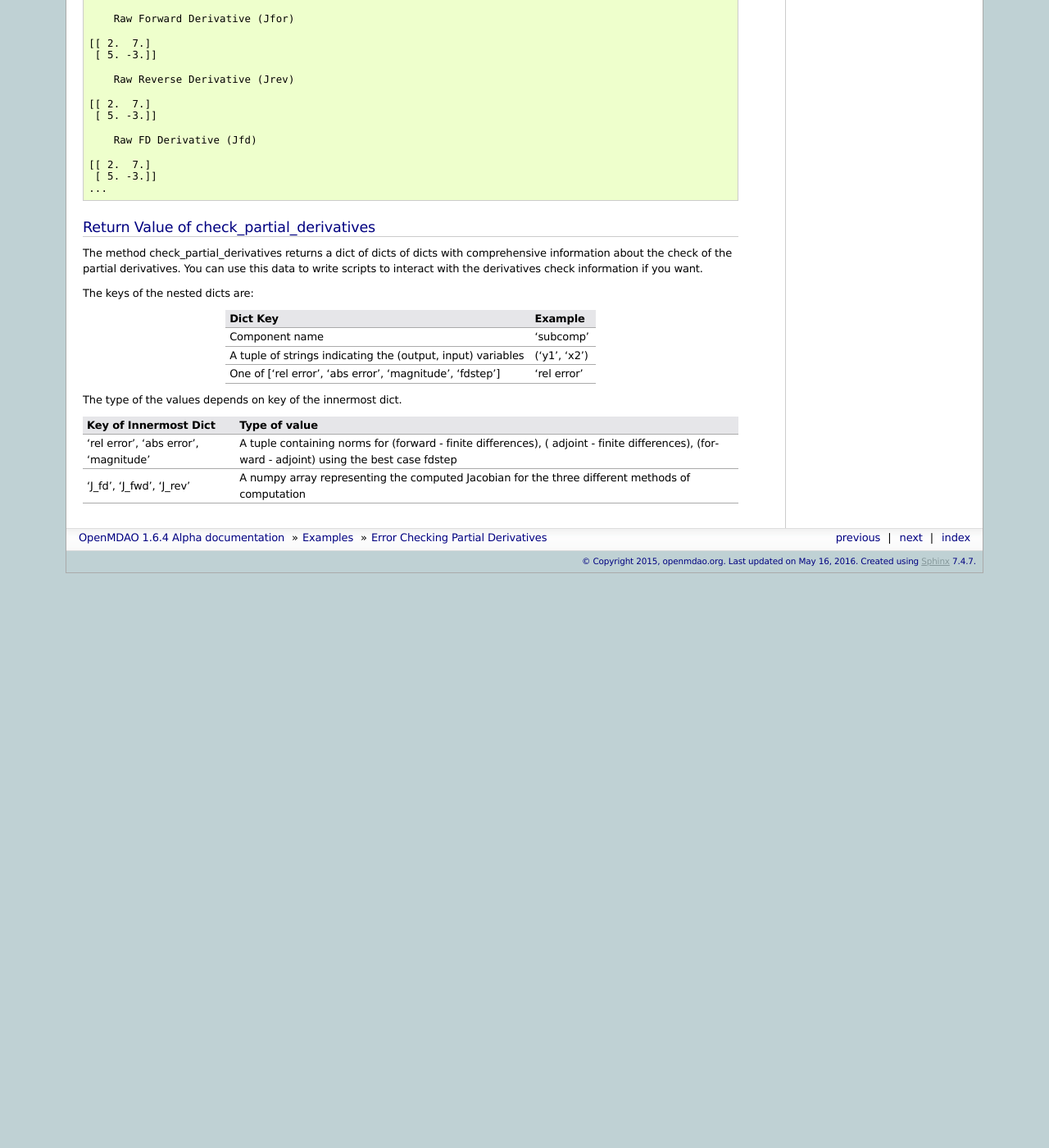
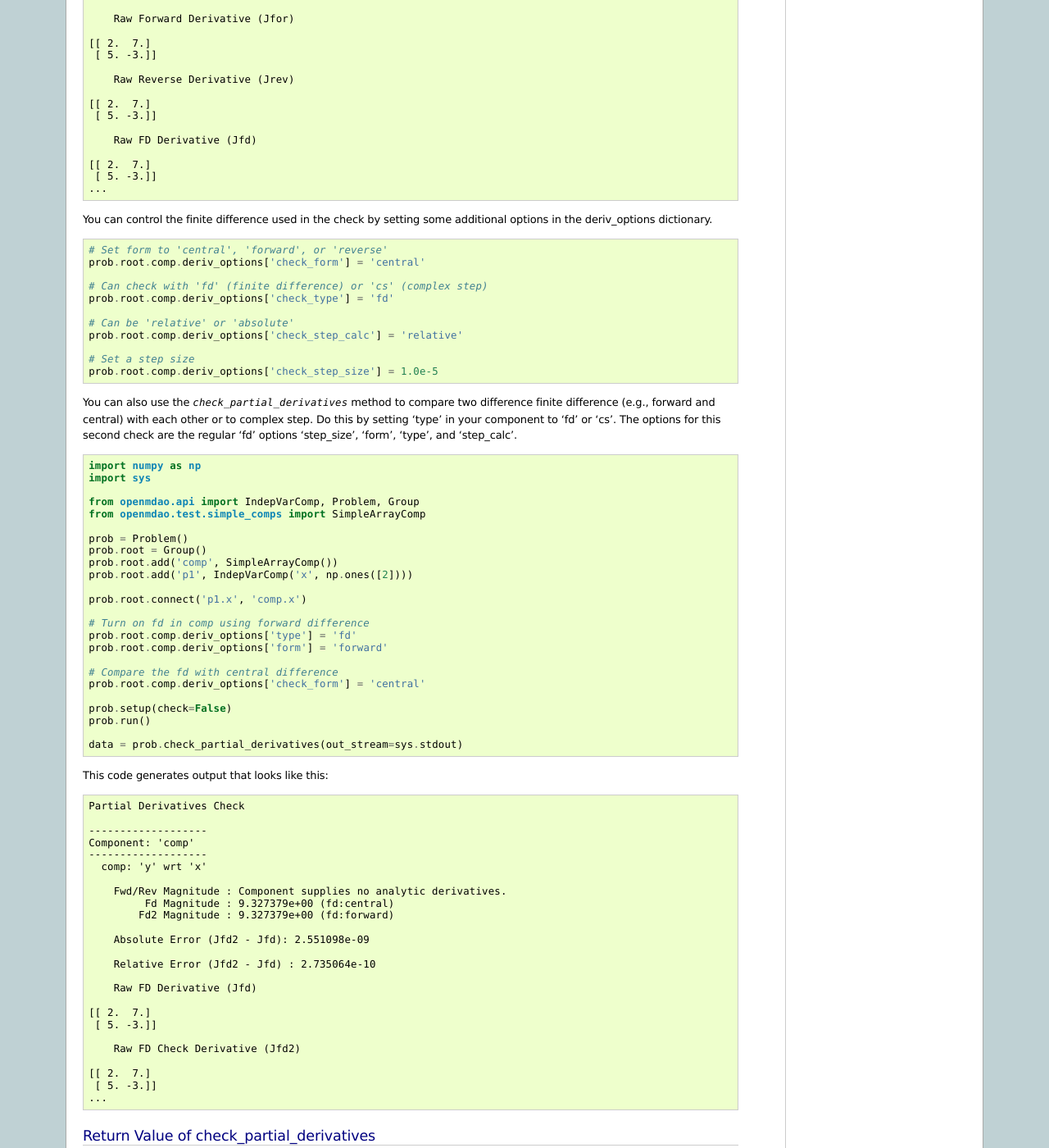
Before and after one commit to OpenMDAO/OpenMDAO1, a Sphinx documentation site: the page built from openmdao/docs/usr-guide/examples/check_partial_derivatives.rst, in a window 1280 px wide and 1400 px high, scrolled down 1145 px. Shown: the whole window at 82% size. Built offline with Sphinx 7.4.7, drawn with Linux system fonts in a browser that asks for light colours; before the commit the page ends 1844 px from its top, so only the background shows below that; some of the changed text lies outside the part shown.

Commit message:
deprecation plus some doc stuff

```diff
--- a/openmdao/docs/usr-guide/examples/check_partial_derivatives.rst
+++ b/openmdao/docs/usr-guide/examples/check_partial_derivatives.rst
@@ -101,6 +101,104 @@ This code generates output that looks like this:
     [ 5. -3.]]
    ...
 
+You can control the finite difference used in the check by setting some
+additional options in the deriv_options dictionary.
+
+.. testcode:: fd_example
+    :hide:
+
+    # Setup and run the model.
+    import numpy as np
+    import sys
+
+    from openmdao.api import IndepVarComp, Problem, Group
+    from openmdao.test.simple_comps import SimpleArrayComp
+
+    prob = Problem()
+    prob.root = Group()
+    prob.root.add('comp', SimpleArrayComp())
+    prob.root.add('p1', IndepVarComp('x', np.ones([2])))
+
+    prob.root.connect('p1.x', 'comp.x')
+
+.. testcode:: fd_example
+
+    # Set form to 'central', 'forward', or 'reverse'
+    prob.root.comp.deriv_options['check_form'] = 'central'
+
+    # Can check with 'fd' (finite difference) or 'cs' (complex step)
+    prob.root.comp.deriv_options['check_type'] = 'fd'
+
+    # Can be 'relative' or 'absolute'
+    prob.root.comp.deriv_options['check_step_calc'] = 'relative'
+
+    # Set a step size
+    prob.root.comp.deriv_options['check_step_size'] = 1.0e-5
+
+
+You can also use the `check_partial_derivatives` method to compare two
+difference finite difference (e.g., forward and central) with each other or
+to complex step. Do this by setting 'type' in your component to 'fd' or 'cs'.
+The options for this second check are the regular 'fd' options 'step_size',
+'form', 'type', and 'step_calc'.
+
+.. testcode:: check_partial_derivatives_example2
+
+   import numpy as np
+   import sys
+
+   from openmdao.api import IndepVarComp, Problem, Group
+   from openmdao.test.simple_comps import SimpleArrayComp
+
+   prob = Problem()
+   prob.root = Group()
+   prob.root.add('comp', SimpleArrayComp())
+   prob.root.add('p1', IndepVarComp('x', np.ones([2])))
+
+   prob.root.connect('p1.x', 'comp.x')
+
+   # Turn on fd in comp using forward difference
+   prob.root.comp.deriv_options['type'] = 'fd'
+   prob.root.comp.deriv_options['form'] = 'forward'
+
+   # Compare the fd with central difference
+   prob.root.comp.deriv_options['check_form'] = 'central'
+
+   prob.setup(check=False)
+   prob.run()
+
+   data = prob.check_partial_derivatives(out_stream=sys.stdout)
+
+This code generates output that looks like this:
+
+.. testoutput:: check_partial_derivatives_example2
+   :options: +ELLIPSIS, +REPORT_NDIFF
+
+   Partial Derivatives Check
+
+   -------------------
+   Component: 'comp'
+   -------------------
+     comp: 'y' wrt 'x'
+
+       Fwd/Rev Magnitude : Component supplies no analytic derivatives.
+            Fd Magnitude : 9.327379e+00 (fd:central)
+           Fd2 Magnitude : 9.327379e+00 (fd:forward)
+
+       Absolute Error (Jfd2 - Jfd): 2.551098e-09
+
+       Relative Error (Jfd2 - Jfd) : 2.735064e-10
+
+       Raw FD Derivative (Jfd)
+
+   [[ 2.  7.]
+    [ 5. -3.]]
+
+       Raw FD Check Derivative (Jfd2)
+
+   [[ 2.  7.]
+    [ 5. -3.]]
+   ...
 
 Return Value of check_partial_derivatives
 =================================================
@@ -126,5 +224,5 @@ The type of the values depends on key of the innermost dict.
 Key of Innermost Dict                                              Type of value
 =========================================================          ======================
 'rel error', 'abs error', 'magnitude'                              A tuple containing norms for (forward - finite differences), ( adjoint - finite differences), (forward - adjoint) using the best case fdstep
-'J_fd', 'J_fwd', 'J_rev'                                           A numpy array representing the computed Jacobian for the three different methods of computation
+'J_fd', 'J_fwd', 'J_rev', 'J_fd2'*                                 A numpy array representing the computed Jacobian for the three different methods of computation
 =========================================================          ======================
```
Also changed, not shown: 3 other files.
